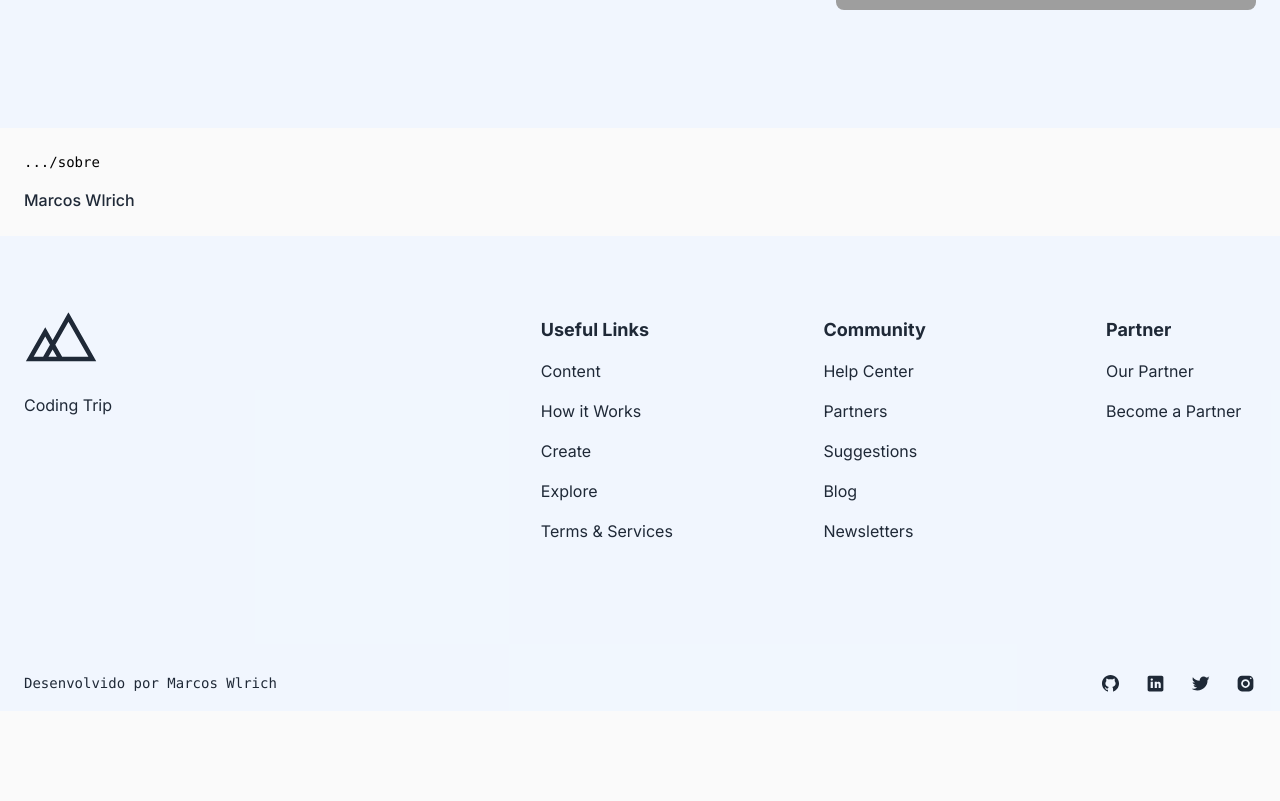
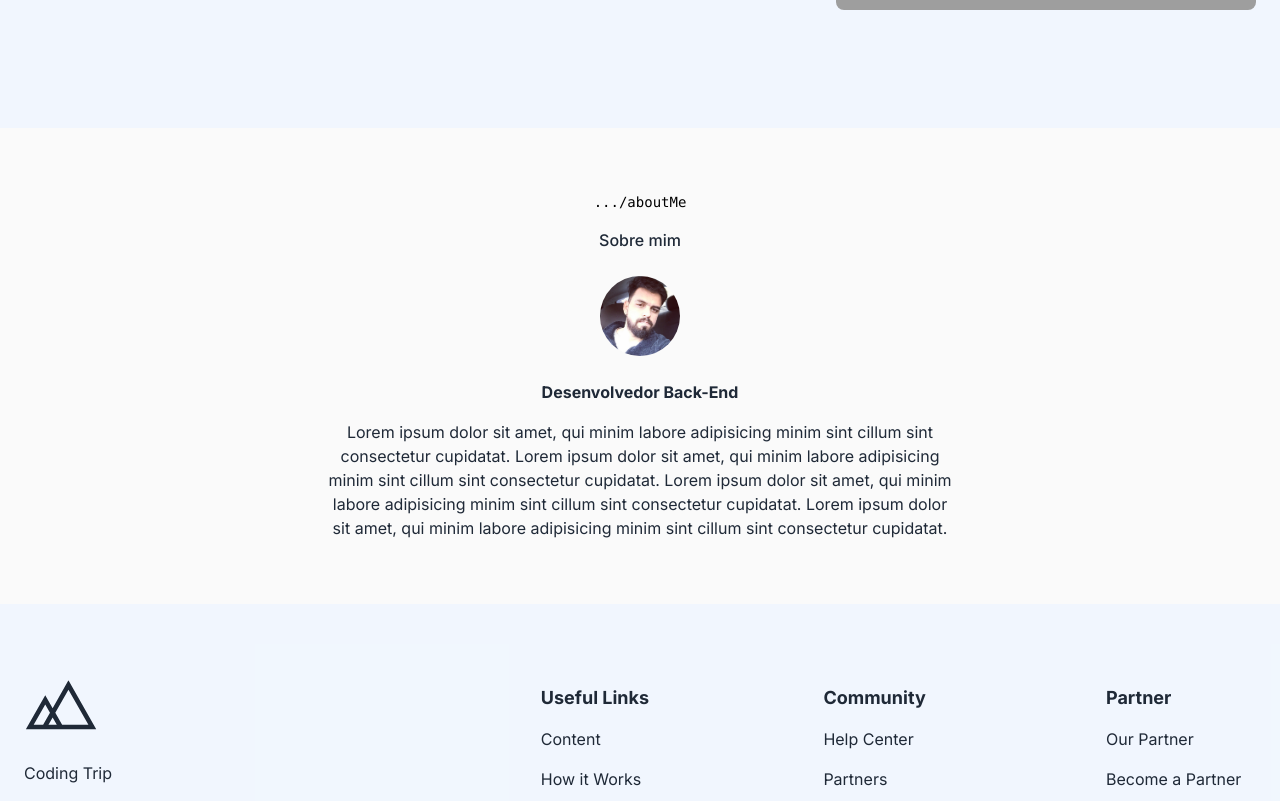
Before and after one commit to marcoswlrich/codingtrip, a Next.js app: page / in a window 1280 px wide. Shown: the part 627-1428 px from the top of the page. Before the commit the page ends 1338 px from the top, so only its background shows below. Built offline with nearby package versions, Linux system fonts and the light colour scheme; grey boxes are pictures that could not be loaded.

Commit message:
Init About

```diff
--- a/components/AboutHome.tsx
+++ b/components/AboutHome.tsx
@@ -1,9 +1,35 @@
+import Image from "next/image";
 import { SectionTitle } from "./ui/SectionTitle";
 
 export const AboutHome = () => {
   return (
-    <section className="container py-6">
-      <SectionTitle subtitle="sobre" title="Marcos Wlrich" />
+    <section className="container py-16 md:py-16 flex items-center justify-center">
+      <div>
+        <SectionTitle
+          subtitle="aboutMe"
+          title="Sobre mim"
+          className="items-center text-center"
+        />
+        <div className="w-full lg:max-w-[630px] flex flex-col items-center">
+          <Image
+            src="/images/marcoswlrich.JPG"
+            alt="Foto Perfil - Marcos Wlrich"
+            width={80}
+            height={80}
+            className="mt-6 rounded-full"
+          />
+          <h3 className="mt-6">Desenvolvedor Back-End</h3>
+          <p className="text-center text-sm sm:text-base mt-4">
+            Lorem ipsum dolor sit amet, qui minim labore adipisicing minim sint
+            cillum sint consectetur cupidatat. Lorem ipsum dolor sit amet, qui
+            minim labore adipisicing minim sint cillum sint consectetur
+            cupidatat. Lorem ipsum dolor sit amet, qui minim labore adipisicing
+            minim sint cillum sint consectetur cupidatat. Lorem ipsum dolor sit
+            amet, qui minim labore adipisicing minim sint cillum sint
+            consectetur cupidatat.
+          </p>
+        </div>
+      </div>
     </section>
   );
 };
```
